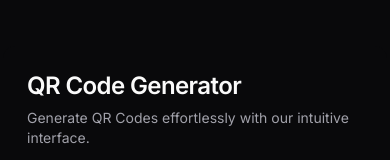
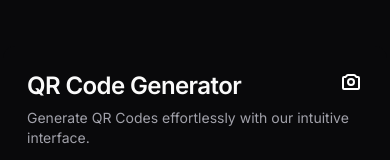
Before and after one commit to AhmadHusirami/Qr-Code-Generator-Next-Js, a Next.js app: page / in a window 390 px wide. Shown: the part 150-310 px from the top of the page. Built offline with nearby package versions, Linux system fonts and the light colour scheme.

Commit message:
Qr-Code-Generator
Qr-Code-Generator

```diff
--- a/src/app/page.tsx
+++ b/src/app/page.tsx
@@ -17,10 +17,11 @@ import { ToastContainer } from "react-toastify";
 import "react-toastify/dist/ReactToastify.css";
 import React, { useEffect, useState } from "react";
 import Confetti from "react-confetti";
+import { Icons } from "@/components/ui/icons";
 
 export default function Home() {
   const { url, setUrl, size, setSize, setColor, qrCode, generateQRCode, showLimitDialog, setShowLimitDialog } =
-    useGenerateQRCode(); // Include setShowLimitDialog here
+    useGenerateQRCode();
 
   const disableButton = url === "" || size === "";
   const [showConfetti, setShowConfetti] = useState(false);
@@ -32,16 +33,39 @@ export default function Home() {
 
     // Check if the user is eligible to generate more QR codes
     if (currentCount >= 5 && Date.now() - lastGenerationTime < fourHoursInMillis) {
-      setShowLimitDialog(true); // Use setShowLimitDialog instead
+      setShowLimitDialog(true);
     }
   }, []);
+
+  const openCamera = async () => {
+    const isIOS = /iPad|iPhone|iPod/.test(navigator.userAgent);
+
+    if (isIOS) {
+      // For iOS, it is best to prompt the user to open the camera app directly
+      window.location.href = "camera://";
+    } else {
+      // For Android or other devices, request camera access
+      try {
+        await navigator.mediaDevices.getUserMedia({ video: true });
+        // You can add additional logic to open the QR code scanner here
+      } catch (err) {
+        console.error("Error accessing camera: ", err);
+        // Handle error (e.g., show a message to the user)
+      }
+    }
+  };
 
   return (
     <main className="flex flex-col items-center md:justify-between justify-center md:container md:mt-24 mt-8">
       {showConfetti && <Confetti />}
       <Card className="w-full max-w-sm mx-auto border-[0px] md:border mt-24 md:mt-0">
         <CardHeader>
-          <CardTitle className="text-2xl">QR Code Generator</CardTitle>
+          <CardTitle className="text-2xl flex justify-between w-full">
+            QR Code Generator
+            <div onClick={openCamera} className="cursor-pointer block md:hidden"> {/* Show on small screens only */}
+              <Icons.camera className="size-7 md:size-8 fill-current ml-2" />
+            </div>
+          </CardTitle>
           <CardDescription>
             Generate QR Codes effortlessly with our intuitive interface.
           </CardDescription>
@@ -60,7 +84,6 @@ export default function Home() {
           </div>
           <div className="grid gap-2">
             <Label>Size</Label>
-            {/* Pass size as a prop */}
             <SelectSize setSize={setSize} size={size} />
           </div>
         </CardContent>
@@ -71,12 +94,12 @@ export default function Home() {
             disableButton={disableButton}
             setColor={setColor}
             url={url}
-            size={size} // Pass size prop here
-            setSize={setSize} // Pass setSize prop here
+            size={size}
+            setSize={setSize}
             setShowConfetti={setShowConfetti}
             resetForm={() => {
-              setUrl(""); // Reset URL
-              setSize(""); // Reset size
+              setUrl("");
+              setSize("");
             }}
           />
         </CardFooterButton>
--- a/src/components/ui/icons.tsx
+++ b/src/components/ui/icons.tsx
@@ -78,4 +78,10 @@ export const Icons = {
       ></path>
     </svg>
   ),
+  camera: (props: IconProps) => (
+    <svg className="w-6 h-6 text-gray-800 dark:text-white" aria-hidden="true" xmlns="http://www.w3.org/2000/svg" width="24" height="24" fill="none" viewBox="0 0 24 24">
+      <path stroke="currentColor" stroke-linejoin="round" stroke-width="2" d="M4 18V8a1 1 0 0 1 1-1h1.5l1.707-1.707A1 1 0 0 1 8.914 5h6.172a1 1 0 0 1 .707.293L17.5 7H19a1 1 0 0 1 1 1v10a1 1 0 0 1-1 1H5a1 1 0 0 1-1-1Z" />
+      <path stroke="currentColor" stroke-linejoin="round" stroke-width="2" d="M15 12a3 3 0 1 1-6 0 3 3 0 0 1 6 0Z" />
+    </svg>
+  ),
 };
```
